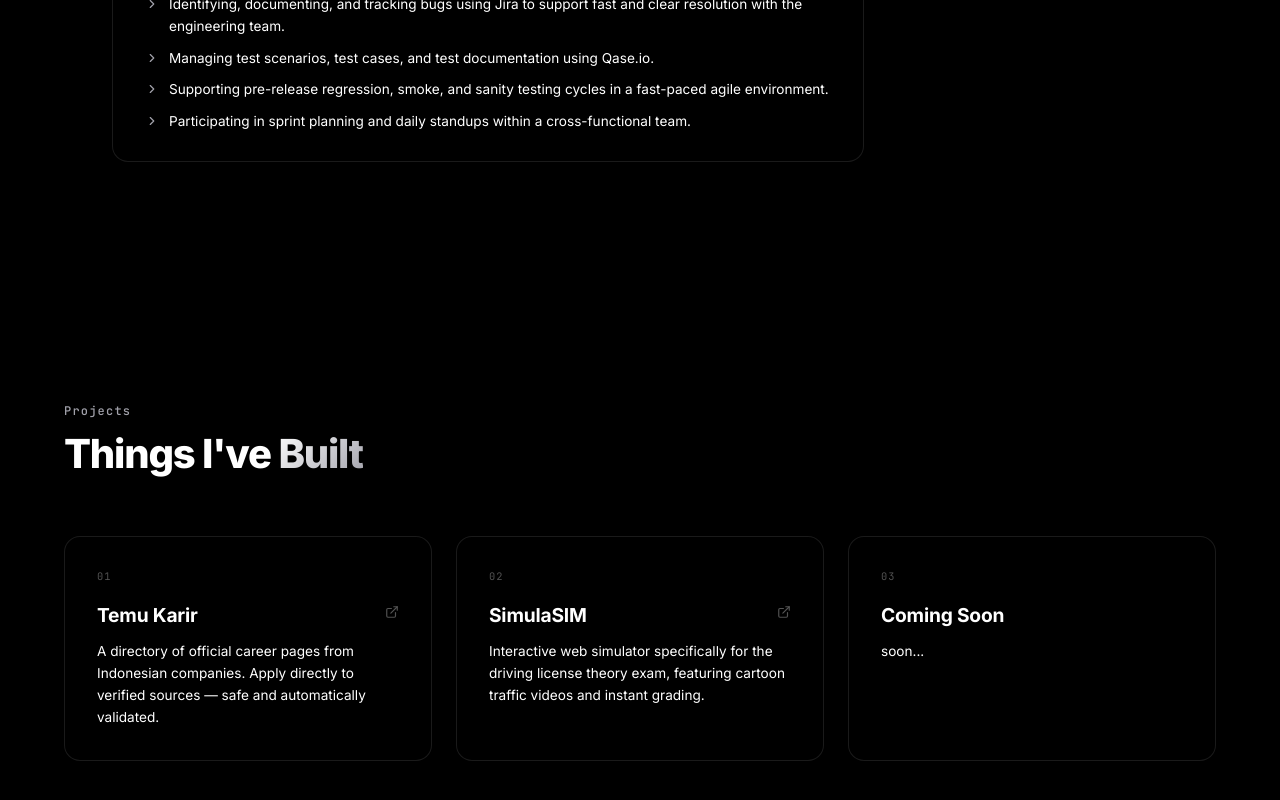
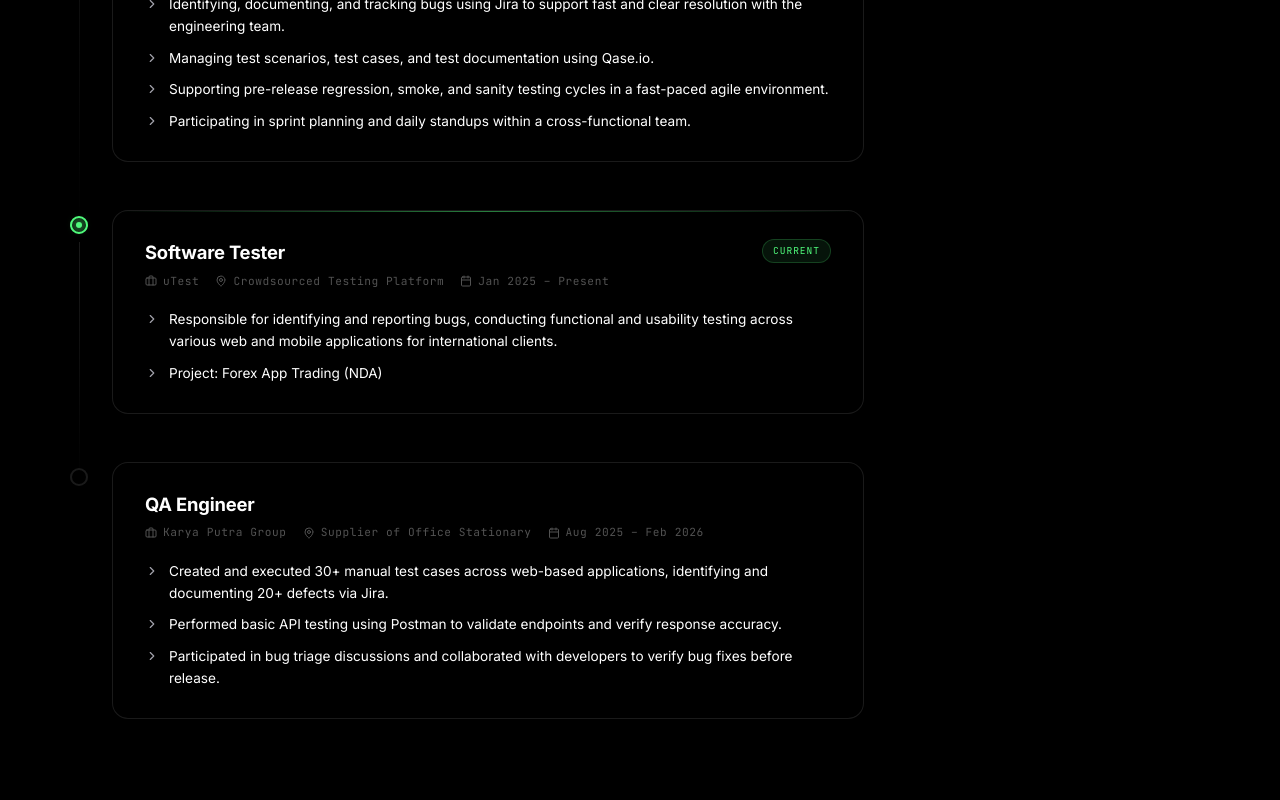
Before and after one commit to ananwxyz/web-porto, a React (Vite) app: page / in a window 1280 px wide. Shown: the part 1298-2098 px from the top of the page. Built offline with nearby package versions, Linux system fonts and the light colour scheme; no server answers.

Commit message:
feat: keep all positions but remove freelance and intern tags from role titles

```diff
--- a/src/components/Experience.jsx
+++ b/src/components/Experience.jsx
@@ -16,6 +16,29 @@ const experiences = [
             'Managing test scenarios, test cases, and test documentation using Qase.io.',
             'Supporting pre-release regression, smoke, and sanity testing cycles in a fast-paced agile environment.',
             'Participating in sprint planning and daily standups within a cross-functional team.',
+        ],
+    },
+    {
+        role: 'Software Tester',
+        company: 'uTest',
+        industry: 'Crowdsourced Testing Platform',
+        period: 'Jan 2025 – Present',
+        isCurrent: true,
+        responsibilities: [
+            'Responsible for identifying and reporting bugs, conducting functional and usability testing across various web and mobile applications for international clients.',
+            'Project: Forex App Trading (NDA)',
+        ],
+    },
+    {
+        role: 'QA Engineer',
+        company: 'Karya Putra Group',
+        industry: 'Supplier of Office Stationary',
+        period: 'Aug 2025 – Feb 2026',
+        isCurrent: false,
+        responsibilities: [
+            'Created and executed 30+ manual test cases across web-based applications, identifying and documenting 20+ defects via Jira.',
+            'Performed basic API testing using Postman to validate endpoints and verify response accuracy.',
+            'Participated in bug triage discussions and collaborated with developers to verify bug fixes before release.',
         ],
     },
 ];
```
